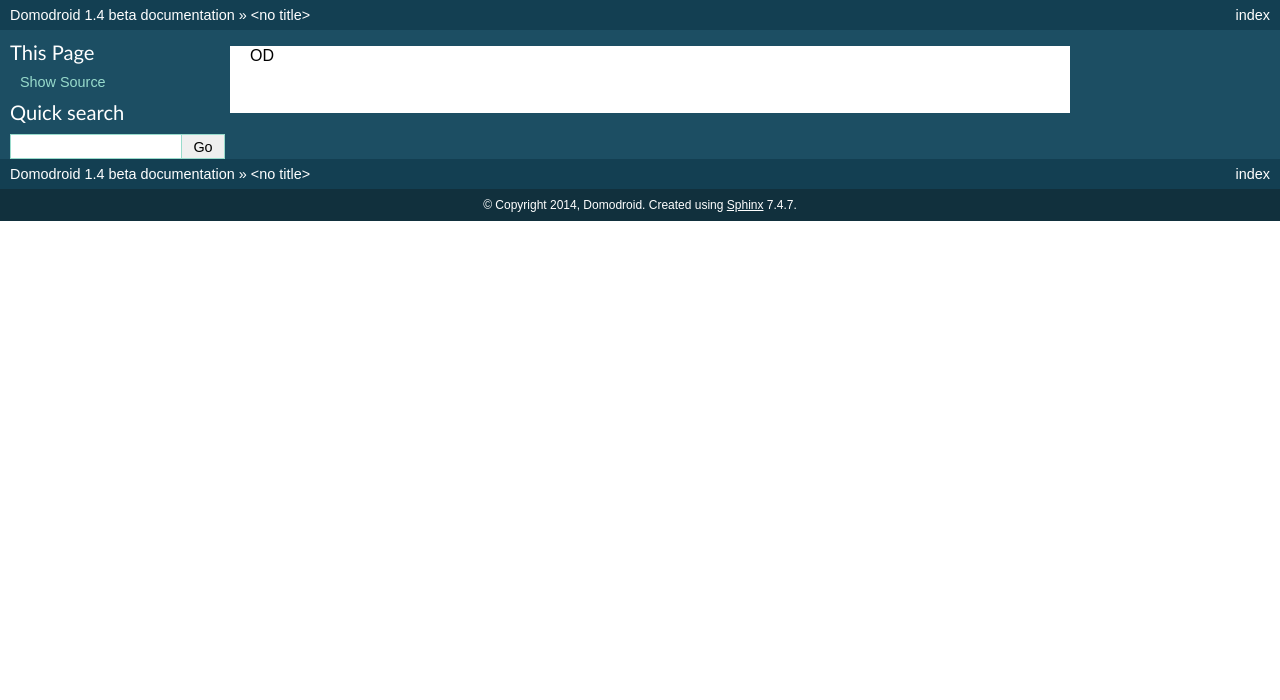
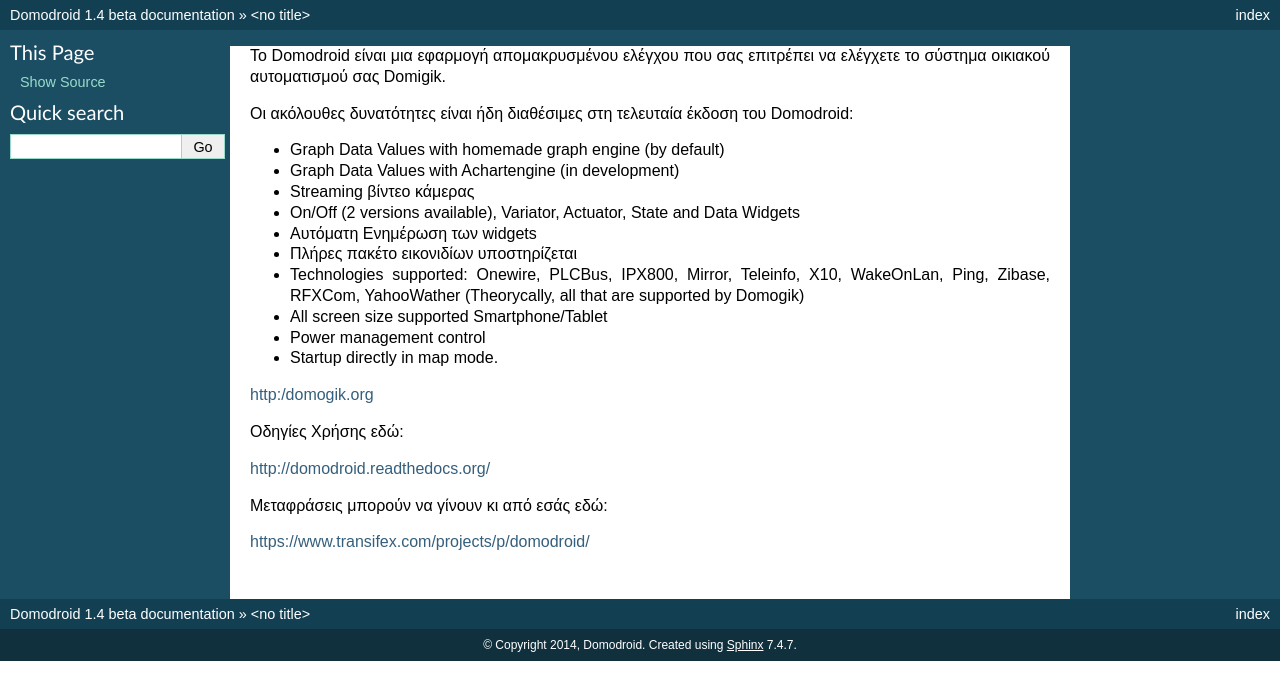
Before and after one commit to domogik/domodroid-doc, a Sphinx documentation site: the page built from docs/Google_play_store_file/el/description_long.txt, in a window 1280 px wide. Shown: the top 700 px of the page. Built offline with Sphinx 7.4.7, drawn with Linux system fonts in a browser that asks for light colours; pages that are not in the unit, such as notebooks, are missing from menus.

Commit message:
Description long not finished

```diff
--- a/docs/Google_play_store_file/el/description_long.txt
+++ b/docs/Google_play_store_file/el/description_long.txt
@@ -1 +1,43 @@
-OD
+Το Domodroid είναι μια εφαρμογή απομακρυσμένου ελέγχου που σας επιτρέπει να ελέγχετε το σύστημα οικιακού αυτοματισμού σας Domigik.
+
+
+
+Οι ακόλουθες δυνατότητες είναι ήδη διαθέσιμες στη τελευταία έκδοση του  Domodroid:
+
+
+
+- Graph Data Values with homemade graph engine (by default)
+
+- Graph Data Values with Achartengine (in development)
+
+- Streaming βίντεο κάμερας
+
+- On/Off (2 versions available), Variator, Actuator, State and Data Widgets
+
+- Αυτόματη Ενημέρωση των widgets
+
+- Πλήρες πακέτο εικονιδίων υποστηρίζεται
+
+- Technologies supported: Onewire, PLCBus, IPX800, Mirror, Teleinfo, X10, WakeOnLan, Ping, Zibase, RFXCom, YahooWather (Theorycally, all that are supported by Domogik)
+
+- All screen size supported Smartphone/Tablet
+
+- Power management control
+
+- Startup directly in map mode.
+
+
+
+http:/domogik.org
+
+
+
+Οδηγίες Χρήσης εδώ:
+
+http://domodroid.readthedocs.org/
+
+
+
+Μεταφράσεις μπορούν να γίνουν κι από εσάς εδώ:
+
+https://www.transifex.com/projects/p/domodroid/
```
